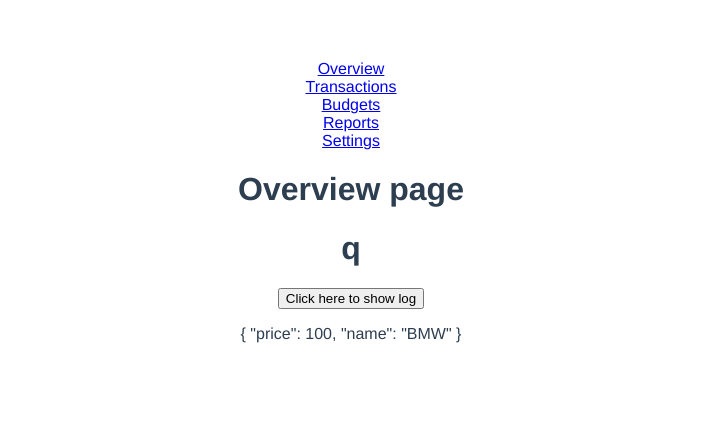
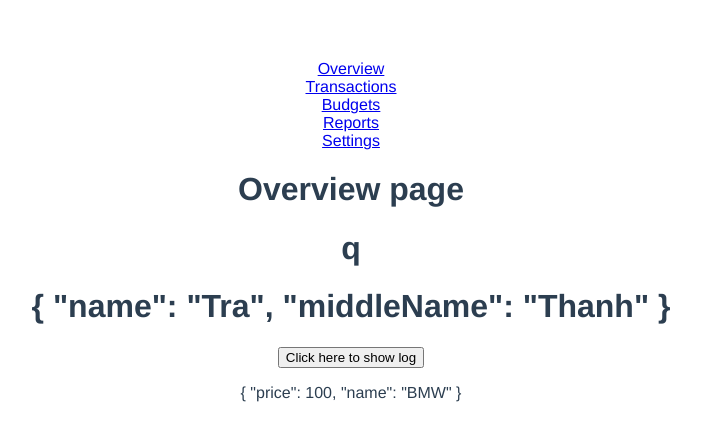
Before and after one commit to nguyenquan2707/vueRouter, a Vue app: page / in a window 1280 px wide. Shown: the top 440 px of the page, without its empty margins (289-990 px from the left). Built offline with nearby package versions, Linux system fonts and the light colour scheme.

Commit message:
repalce new object in ref()

```diff
--- a/src/pages/home.vue
+++ b/src/pages/home.vue
@@ -2,6 +2,7 @@
 <template>
   <h1>Overview page</h1>
   <h1>{{ firstName }}</h1>
+  <h1>{{ secondName }}</h1>
   <button v-on:click="onChangeSomething()">Click here to show log</button>
 
   <p>{{ car }}</p>
@@ -16,6 +17,12 @@ export default {
     //Ref<String> firstName;
     let firstName = ref("q");
 
+    //secondName là Proxy Object of RefImpl
+    let secondName = ref({
+      name: "Tra",
+      middleName: "Thanh",
+    });
+
     //car là Proxy object, vì vậy có thể truy cập nó trực tiếp mà
     // ko cần phải thông qua value như ref().
     let car = reactive({
@@ -29,9 +36,17 @@ export default {
       firstName.value = "new Name";
 
       car.name = "Winfast";
+
+      console.log(secondName);
+      //change secondName by new objects
+      secondName.value = {
+        name: "Tra New",
+        address: "Cam ranh",
+      };
     }
     return {
       firstName,
+      secondName,
       onChangeSomething,
       car,
     };
```
